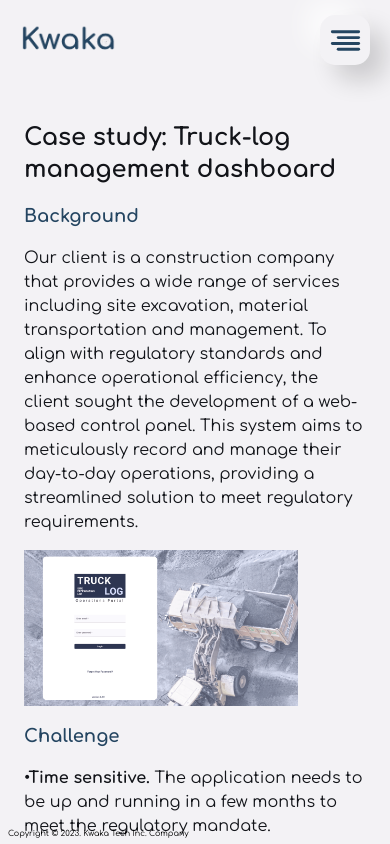
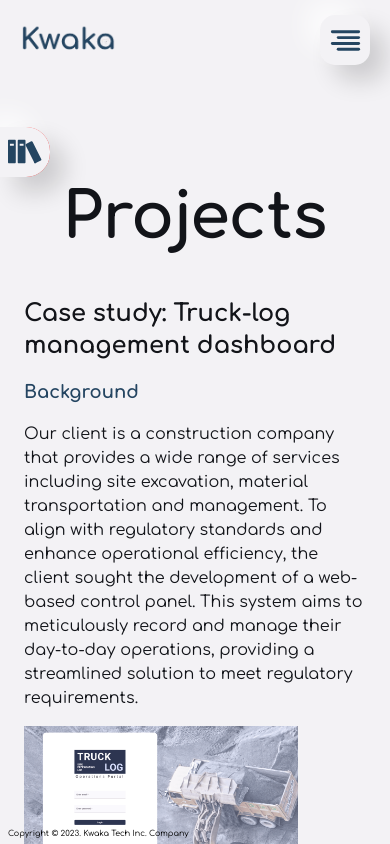
Before and after one commit to chaseliu1313/kwakaNext, a Next.js app: page /projects in a window 390 px wide. Built offline with nearby package versions, Linux system fonts and the light colour scheme.

Commit message:
menu for projected added

```diff
--- a/src/app/contact/page.tsx
+++ b/src/app/contact/page.tsx
@@ -219,7 +219,7 @@ const Contact = () => {
       <div
         className={`h-[80%] w-full md:h-[400px] md:w-[400px] lg:h-[80%] lg:w-[50%] flex flex-col justify-center items-center   `}
       >
-        <h1 className="text-text text-[4rem] lg:text-[6rem] font-extrabold">
+        <h1 className="text-text text-[2.5rem] lg:text-[6rem] font-extrabold">
           {lang.contactUs}
         </h1>
         <div className="w-full h-full flex flex-col md:flex-row  justify-start md:justify-evenly items-center">
--- a/src/app/projects/ariticle.tsx
+++ b/src/app/projects/ariticle.tsx
@@ -21,7 +21,7 @@ export default function CaseStudyArticle({ article, lang }: Props) {
   const ref = useRef<HTMLElement | null>(null);
   return (
     <section
-      className="h-full w-full p-4 overflow-y-auto text-text box-border relative"
+      className="h-full w-full p-4 overflow-y-auto text-text box-border relative pb-[30%] md:pb-1"
       id="article"
       ref={ref}
     >
--- a/src/app/projects/page.tsx
+++ b/src/app/projects/page.tsx
@@ -9,6 +9,7 @@ import { useRouter } from "next/navigation";
 import Button from "@component/button";
 import CaseStudyArticle from "./ariticle";
 import { CaseStudy } from "@lan/translation.interface";
+import { ImBooks } from "react-icons/im";
 const projectTitles: string[] = ["", "", "trucklog", "compass", "camh", "", ""]; //key of getting the articles
 const titles = projectTitles.filter((t) => t !== "");
 
@@ -16,12 +17,10 @@ const TitleCard = ({
   text,
   order,
   current,
-
   onClick,
 }: {
   text: string;
   order: number;
-
   current: number;
   onClick: () => void;
 }) => {
@@ -52,7 +51,10 @@ const Projects = () => {
   const [cardHeight, setCardheight] = useState(0);
   const [currentArticle, setCurrentArticle] = useState<number>(0);
   const [currentTitle, setCurrentTitle] = useState(titles[0]);
+  const [mobileOpen, setMobileOpen] = useState(false);
   const ref = useRef<HTMLDivElement | null>(null);
+
+  console.log({ currentTitle, currentArticle });
   const { scrollY } = useScroll({
     container: ref,
     offset: ["start start", "end end"],
@@ -91,7 +93,69 @@ const Projects = () => {
   }
 
   return (
-    <div className="h-screen w-full flex  md:flex-row justify-evenly items-center overflow-hidden box-border pt-[90px] relative px-2">
+    <div className="h-screen w-full flex flex-col  md:flex-row justify-evenly items-center overflow-hidden box-border pt-[90px] relative px-2">
+      <h1 className="md:hidden text-text text-[4rem] lg:text-[6rem] font-extrabold bg-bkg mt-[80px]">
+        {lang.projects}
+      </h1>
+      <motion.div
+        initial={{ left: "-50%" }}
+        animate={{ left: mobileOpen ? "0" : "-50%" }}
+        transition={{ type: "spring", stiffness: 30 }}
+        className="md:hidden h-[350px] w-[50%] bg-bkg fixed left-0 top-[15%] z-50 text-center rounded-br-3xl p-2"
+      >
+        <h2 className="font-bold text-lg">{lang.catalog}</h2>
+        {titles.map((t, i) => {
+          const value = lang[t];
+          let title = "";
+          if (typeof value === "object" && "title" in value) {
+            title = value.title as string;
+            title = title.substring(title.indexOf(":") + 1);
+          }
+          return (
+            <button
+              key={i}
+              className={`mt-5 border-primary ${
+                currentTitle === t ? "border" : "border-none"
+              } border-solid box-border rounded-2xl p-1`}
+              aria-label="go to case study:"
+              onClick={() => {
+                const index = titles.indexOf(t);
+                if (index >= 0 && index < 3) {
+                  setCurrentArticle(index);
+                  setCurrentTitle(t);
+                  setMobileOpen(false);
+                }
+              }}
+            >
+              <p
+                className={`text-left ${
+                  currentTitle === t ? "text-primary" : "text-text"
+                }`}
+              >
+                {title}
+              </p>
+            </button>
+          );
+        })}
+
+        <div className="md:hidden h-[50px] w-[50px] rounded-br-3xl rounded-tr-3xl absolute -right-[50px] top-0 bg-danger">
+          <button
+            role="button"
+            type="button"
+            aria-label={`button to open table of conetnt: currently it is ${
+              mobileOpen ? "closed" : "open"
+            }`}
+            className={`h-[50px] w-[50px] rounded-br-3xl rounded-tr-3xl bg-bkg relative flex items-center justify-center ${
+              theme === light ? "shadow-light" : "shadow-dark"
+            }`}
+            onClick={() => {
+              setMobileOpen(!mobileOpen);
+            }}
+          >
+            <ImBooks className="text-primary w-[35px] h-[35px]" />
+          </button>
+        </div>
+      </motion.div>
       <motion.div
         className="hidden md:block w-full md:w-[35%] bg-bkg h-[20%] absolute top-[90px] left-0 p-2 box-border z-20"
         initial={{ y: -200, opacity: 0 }}
--- a/src/components/mainContents/mobile.tsx
+++ b/src/components/mainContents/mobile.tsx
@@ -267,7 +267,7 @@ export default function Mobile(props: MainContentProps) {
         </motion.h1>
         <div className="w-full flex justify-center items-center md:inline-block z-1">
           <motion.p
-            className={`text:xl md:text:2xl w-[70%] md:w-[95%]  ${
+            className={`text:xl md:text:2xl w-[95%] md:w-[95%]  ${
               lang.trans_label === transLabel.fr ? "lg:text-3xl" : "lg:text-4xl"
             } text-text leading-normal selection:bg-accent font-light mt-4`}
             animate={isRevealed ? { x: 200, opacity: 0 } : { x: 0, opacity: 1 }}
--- a/src/lan/cn.translation.ts
+++ b/src/lan/cn.translation.ts
@@ -13,6 +13,7 @@ export const cn: Translation = {
   landing2: "Your web/mobile design partner.",
   dark_mode: "暗",
   light_mode: "亮",
+  catalog: "目录",
   buildExperience: ["用户体验", "产品", "品牌形象", "技术支持"],
   better: "更优秀的",
   makeWebsite: "搭建以",
--- a/src/lan/en.translation.ts
+++ b/src/lan/en.translation.ts
@@ -14,6 +14,7 @@ export const en: Translation = {
   dark_mode: "Dark",
   light_mode: "Light",
   better: "Better",
+  catalog: "Catalog",
   buildExperience: ["experience", "products", "branding", "support"],
   makeWebsite: "We design and build",
   makeWebsite1: " user-centered,",
--- a/src/lan/fr.translation.ts
+++ b/src/lan/fr.translation.ts
@@ -12,6 +12,7 @@ export const fr: Translation = {
   about: "À propos",
   trans_label: transLabel.fr,
   dark_mode: "Sombre",
+  catalog: "Catalogue",
   light_mode: "Lumière",
   better: "Meilleure",
   buildExperience: ["expérience", "produits", "branding", "soutien technique"],
--- a/src/lan/translation.interface.ts
+++ b/src/lan/translation.interface.ts
@@ -14,7 +14,7 @@ export type CaseStudy = {
 
 export type Translation = {
   [key: string]: string | string[] | object;
-
+  catalog: string;
   home: string;
   blog: string;
   menu: string;
```
